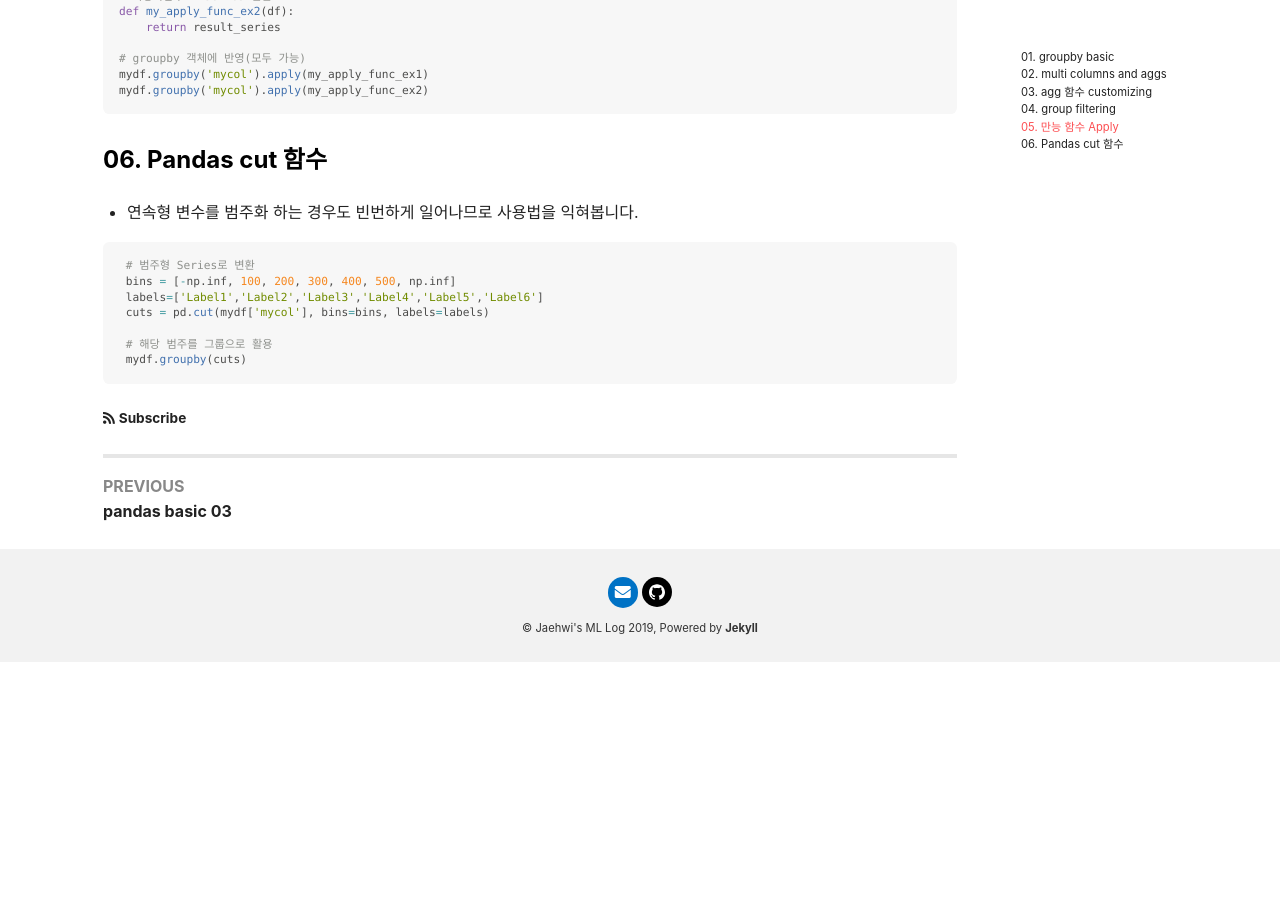
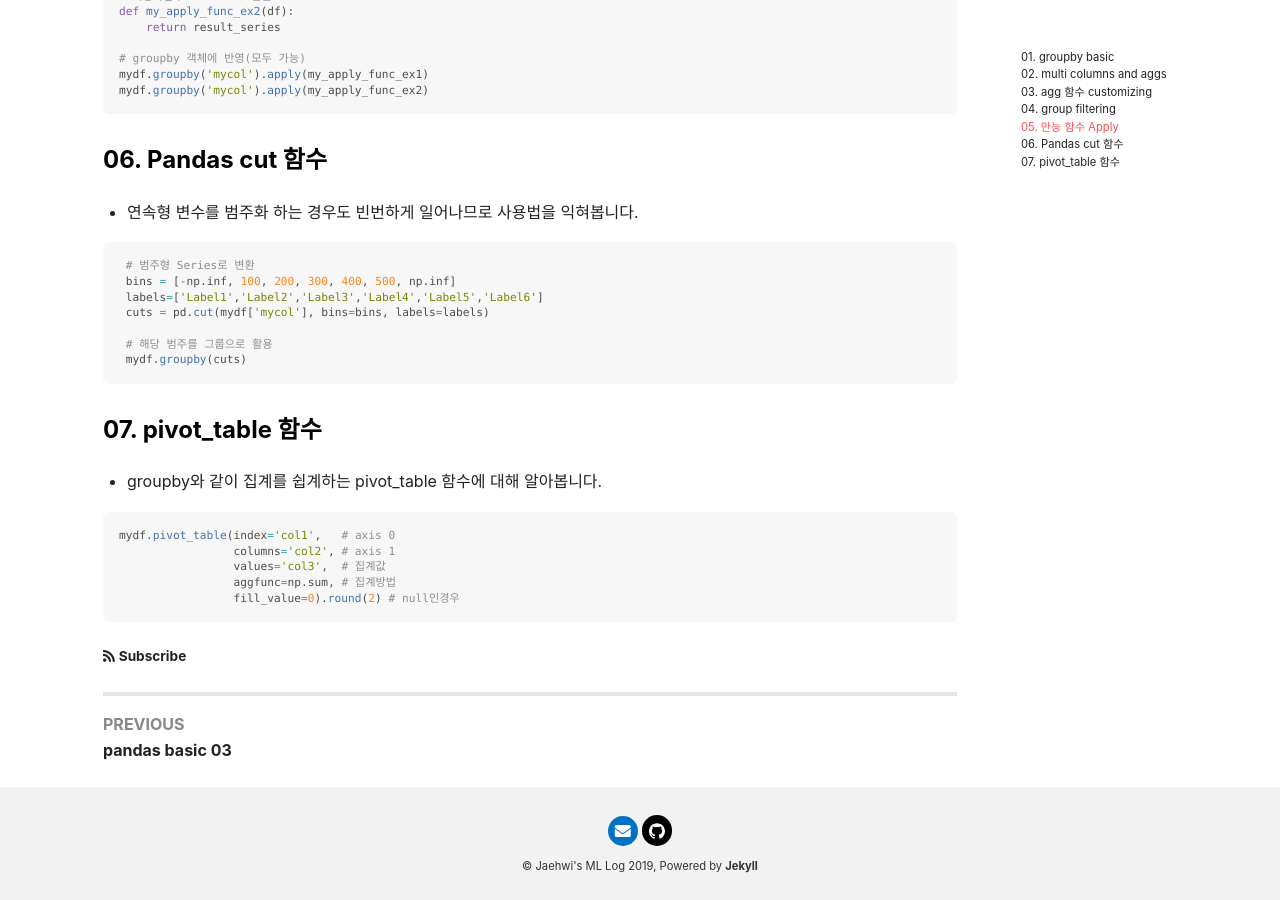
Before and after one commit to jaehwi0823/jaehwi0823.github.io, a Jekyll site: the page built from _posts/2019-09-23-pandas_groupby.md, in a window 1280 px wide and 900 px high, scrolled down 2348 px. Built offline with Jekyll 4.4.1, drawn with Linux system fonts in a browser that asks for light colours; nearby versions of some CDN libraries; before the commit the page ends 3010 px from its top, so only the background shows below that.

Commit message:
Update 2019-09-23-pandas_groupby.md

````diff
--- a/_posts/2019-09-23-pandas_groupby.md
+++ b/_posts/2019-09-23-pandas_groupby.md
@@ -132,3 +132,15 @@ mydf.groupby('mycol').apply(my_apply_func_ex2)
  # 해당 범주를 그룹으로 활용
  mydf.groupby(cuts)
  ```
+
+### 07. pivot_table 함수
+
+ - groupby와 같이 집계를 쉽계하는 pivot_table 함수에 대해 알아봅니다.
+
+```python
+mydf.pivot_table(index='col1',   # axis 0
+                 columns='col2', # axis 1
+                 values='col3',  # 집계값
+                 aggfunc=np.sum, # 집계방법
+                 fill_value=0).round(2) # null인경우
+```
````
Also changed, not shown: other parts of _posts/2019-09-23-pandas_groupby.md (+1 -1 lines).
